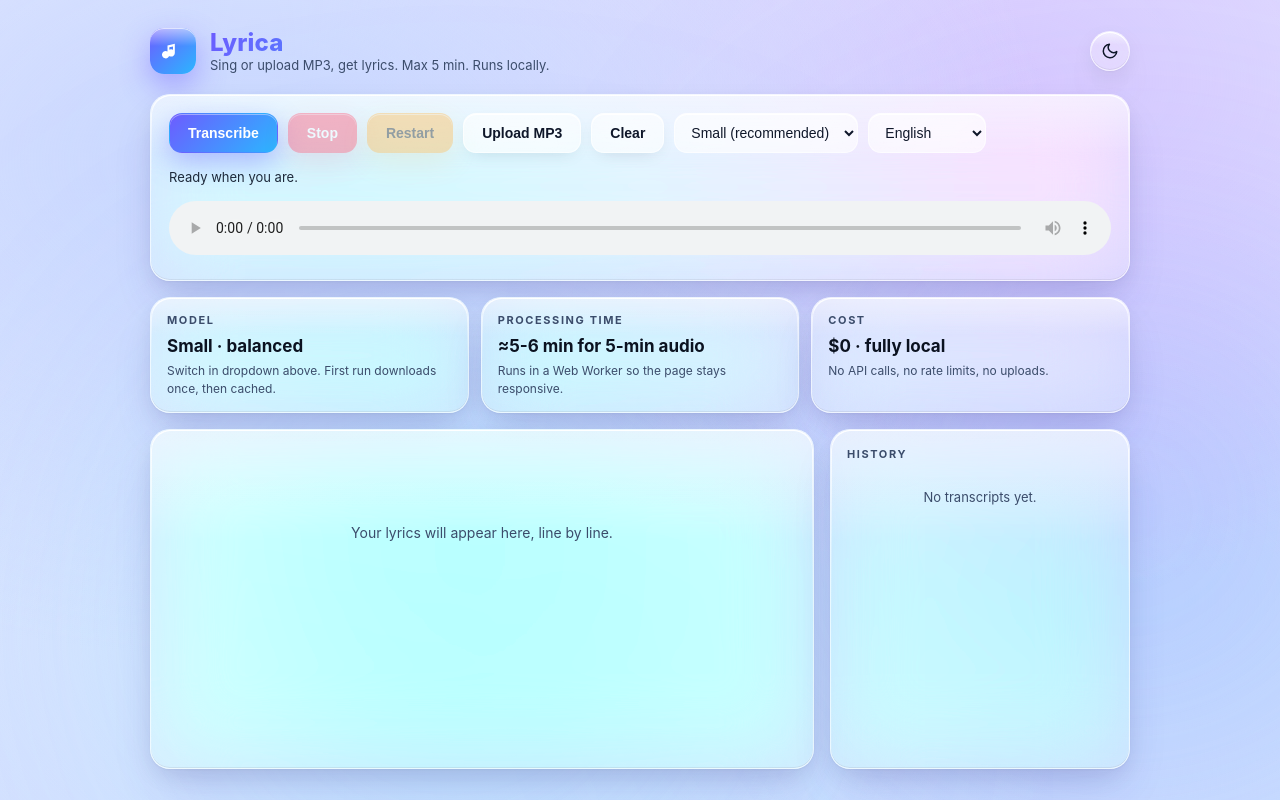
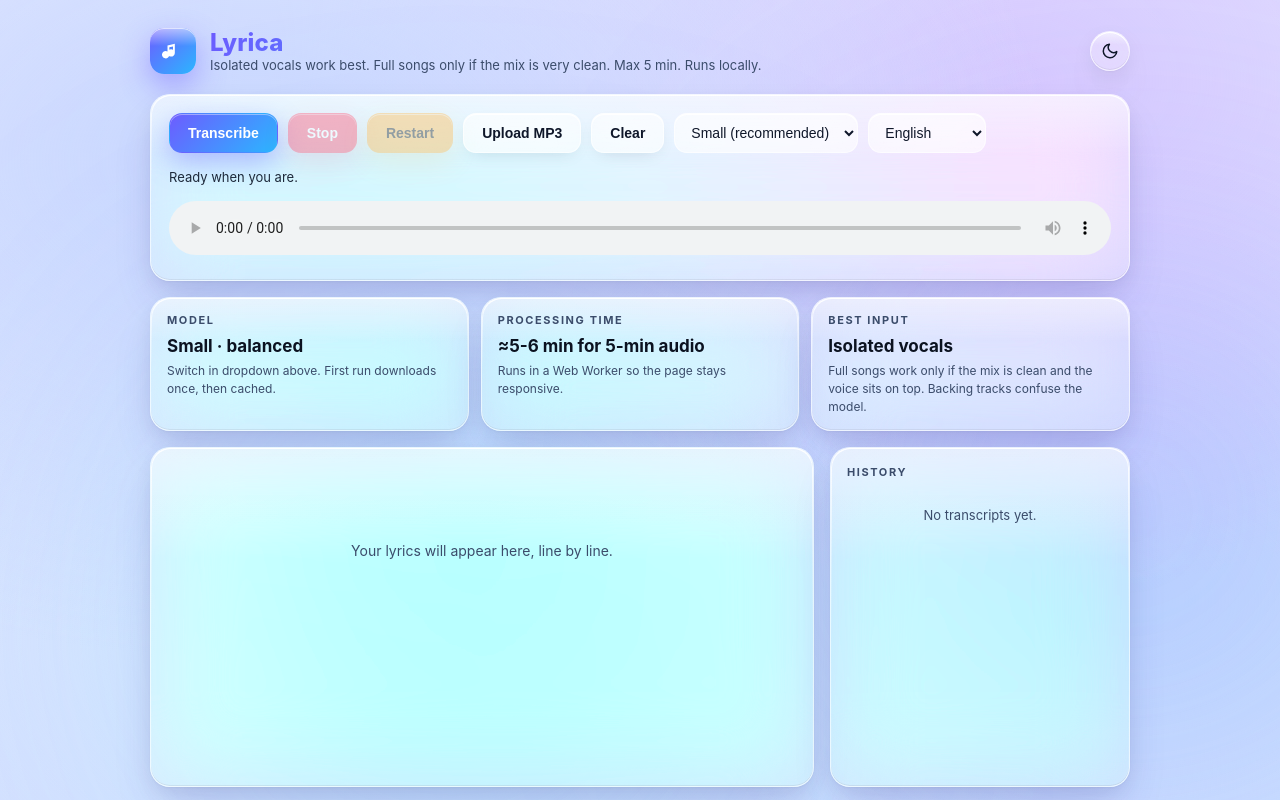
Before and after one commit to sagedoescode/sing-transcribe, a website: page index.html in a window 1280 px wide. Shown: the top 800 px of the page. Drawn offline with Linux system fonts and the light colour scheme; a web font is replaced by a local one.

Commit message:
Surface isolated-vocals guidance in tagline and Best input card

```diff
--- a/index.html
+++ b/index.html
@@ -27,7 +27,7 @@
       </div>
       <div class="brand-text">
         <div class="brand-name">Lyrica</div>
-        <div class="brand-tag">Sing or upload MP3, get lyrics. Max 5 min. Runs locally.</div>
+        <div class="brand-tag">Isolated vocals work best. Full songs only if the mix is very clean. Max 5 min. Runs locally.</div>
       </div>
       <div class="brand-right">
         <button id="themeBtn" class="theme-toggle glass-card interactive" title="Toggle theme" aria-label="Toggle theme">
@@ -84,9 +84,9 @@
         <div class="sub">Runs in a Web Worker so the page stays responsive.</div>
       </div>
       <div class="glass-card info-card">
-        <h4>Cost</h4>
-        <div class="big">$0 · fully local</div>
-        <div class="sub">No API calls, no rate limits, no uploads.</div>
+        <h4>Best input</h4>
+        <div class="big">Isolated vocals</div>
+        <div class="sub">Full songs work only if the mix is clean and the voice sits on top. Backing tracks confuse the model.</div>
       </div>
     </div>
 
```
